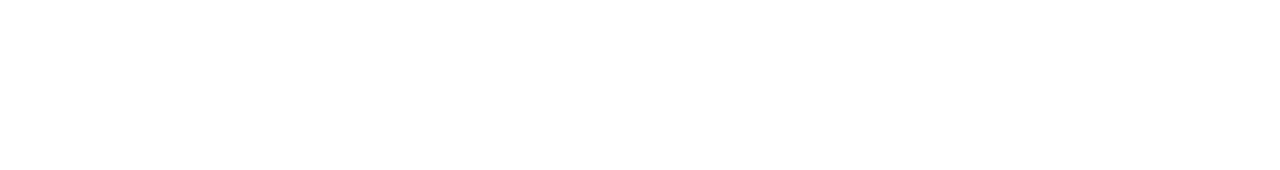
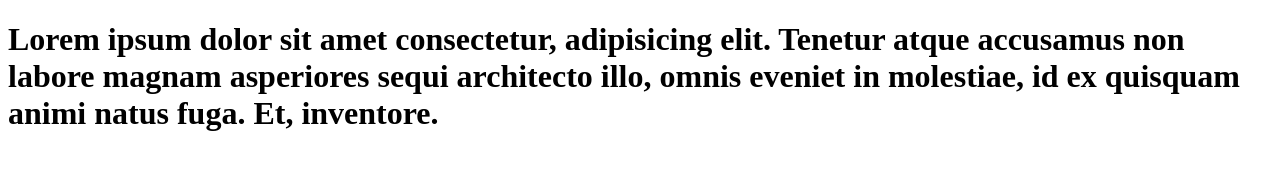
Before and after one commit to AlexeyMokhnov/3_bromo, a plain HTML site: page test.html in a window 1280 px wide. Drawn offline with Linux system fonts and the light colour scheme.

Commit message:
create title

```diff
--- a/test.html
+++ b/test.html
@@ -7,5 +7,11 @@
     <title>Document</title>
     <link rel="stylesheet" href="style.css" />
   </head>
-  <body></body>
+  <body>
+    <h1>
+      Lorem ipsum dolor sit amet consectetur, adipisicing elit. Tenetur atque
+      accusamus non labore magnam asperiores sequi architecto illo, omnis
+      eveniet in molestiae, id ex quisquam animi natus fuga. Et, inventore.
+    </h1>
+  </body>
 </html>
```
